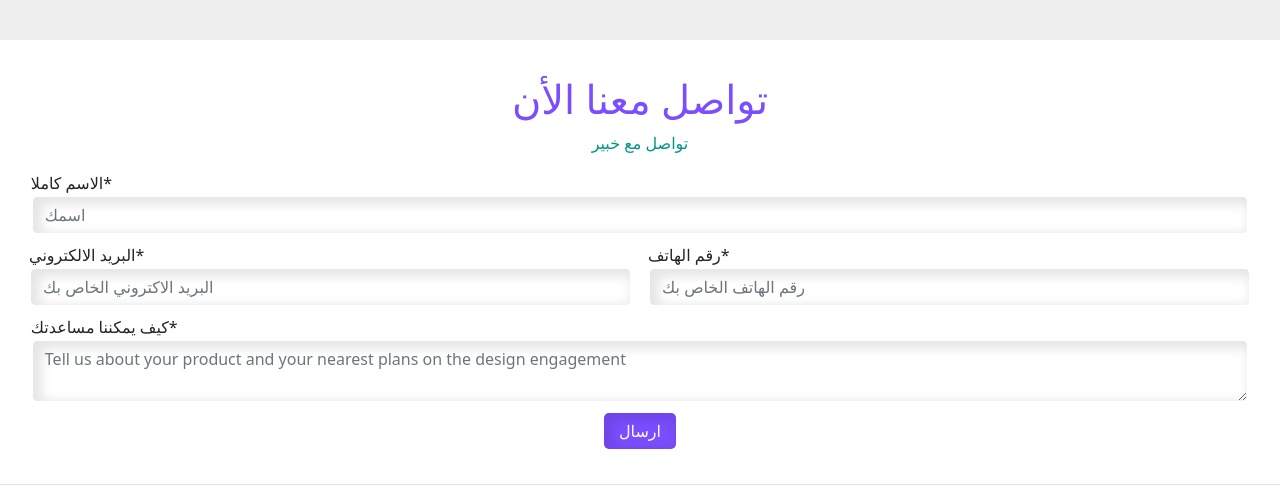
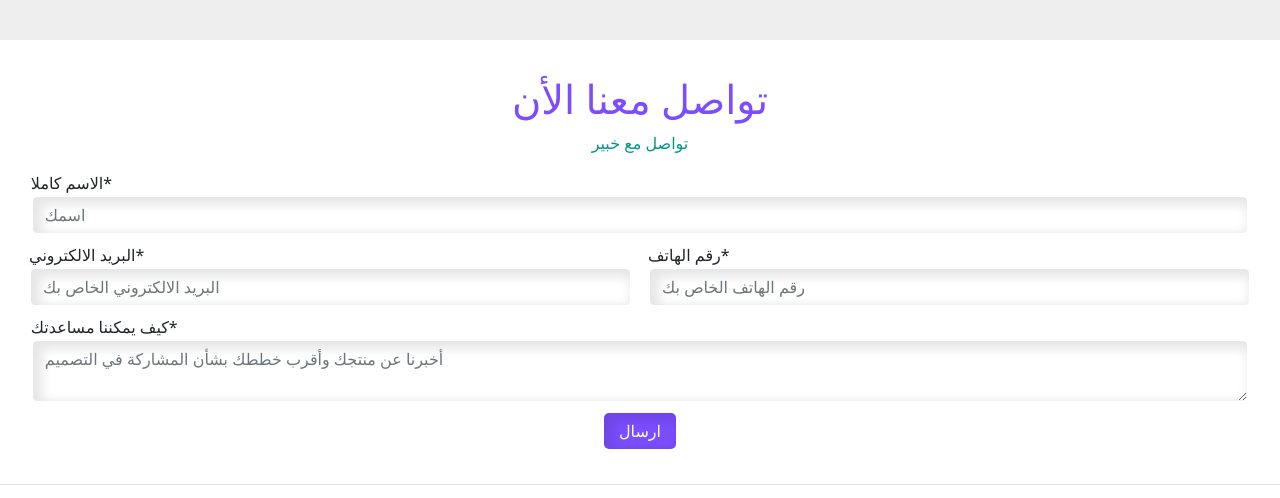
Before and after one commit to DevYousefM/digitopia, a plain HTML site: page index.html in a window 1280 px wide. Shown: the part 1612-2110 px from the top of the page. Drawn offline with nearby package versions, Linux system fonts and the light colour scheme.

Commit message:
Update index.html

```diff
--- a/index.html
+++ b/index.html
@@ -277,7 +277,7 @@
           <div>
             <label for="email" class="mt-2">البريد الالكتروني*</label>
             <div class="input-group">
-              <input type="email" class="form-control" name="user_email" id="email" placeholder="البريد الاكتروني الخاص بك">
+              <input type="email" class="form-control" name="user_email" id="email" placeholder="البريد الالكتروني الخاص بك">
             </div>
           </div>
 
@@ -296,7 +296,7 @@
           <label for="message" class="mt-2">كيف يمكننا مساعدتك*</label>
           <div class="input-input-group">
             <textarea class="form-control" name="message"
-              placeholder="Tell us about your product and your nearest plans on the design engagement"
+              placeholder="أخبرنا عن منتجك وأقرب خططك بشأن المشاركة في التصميم"
               id="message"></textarea>
           </div>
         </div>
```
